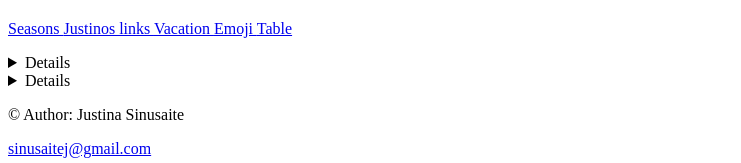
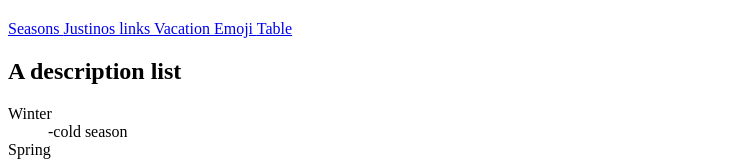
Before and after one commit to SinusaiteJustina/mybitbybitsite, a plain HTML site: page Emoji.html in a window 1280 px wide. Shown: the part 631-794 px from the top of the page, without its empty margins (0-741 px from the left). Drawn offline with Linux system fonts and the light colour scheme.

Commit message:
- <details>, does not looks good on the page

```diff
--- a/Emoji.html
+++ b/Emoji.html
@@ -26,7 +26,7 @@
 		</p>
 	</nav>
 	<main>
-		<details>
+
 			<h2>A description list</h2>
 			<dl>
 				<dt>Winter</dt>
@@ -34,13 +34,12 @@
 				<dt>Spring</dt>
 				<dd>-warmer season</dd>
 			</dl>
-		</details>
-		<details>
+
 			<h1>Emojis</h1>
 			<p style="font-size:48px">
 			&#128507; &#128508; &#128509; &#128510; &#128517;
 			</p>
-		</details>
+
 	</main>
 	<footer>
 		<p> &copy; Author: Justina Sinusaite </p>
```
Also changed, not shown: Seasons.html (+0 -2 lines), Vacation.html (+2 -2 lines).
